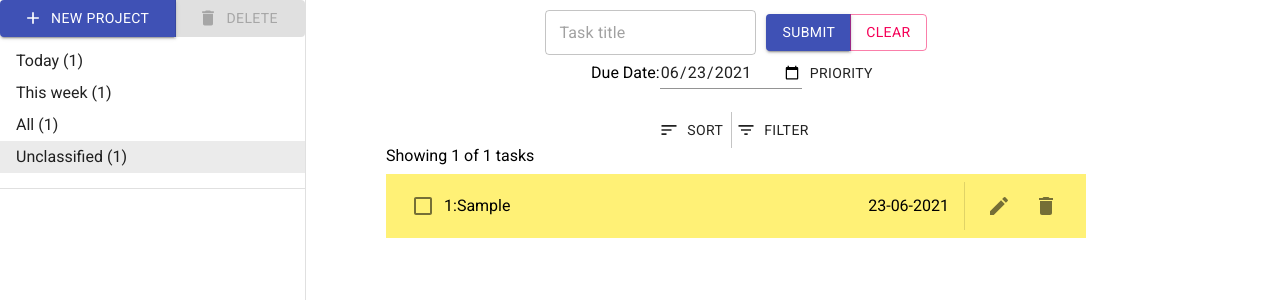
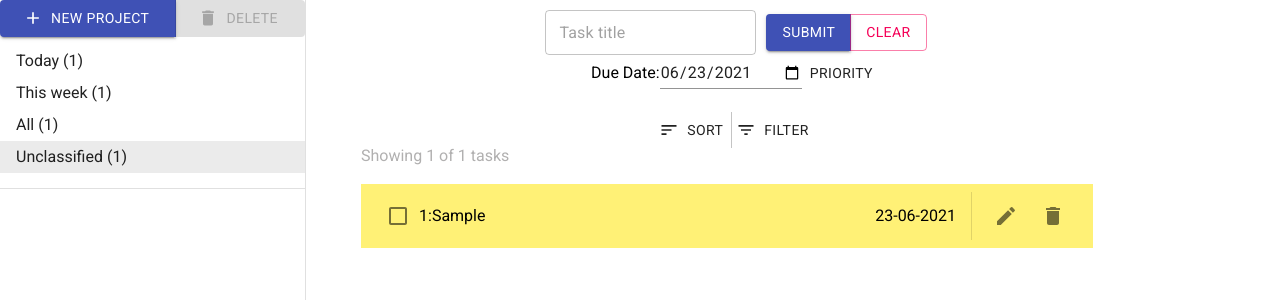
Before and after one commit to arkch99/task-app, a React (Create React App) app: page / in a window 1280 px wide. Both pictures are taken after typing "Sample" into the empty fields and a click on the button "SUBMIT". Shown: the top 300 px of the page. Built offline with nearby package versions, Linux system fonts and the light colour scheme.

Commit message:
Refactor and re-style todo-items for consistent layout

```diff
--- a/src/components/TaskItem.js
+++ b/src/components/TaskItem.js
@@ -102,14 +102,14 @@ class TaskItem extends Component{
 			</MenuItem>
 		));
 
-		const editDisplay = !this.props.edit ? "none": "block"; // controls if edit fields are displayed
-		const origDisplay = this.props.edit ? "none": "block"; // controls if original data elements are displayed
+		const editDisplay = !this.props.edit ? "none": "flex"; // controls if edit fields are displayed
+		const origDisplay = this.props.edit ? "none": "flex"; // controls if original data elements are displayed
 		const today = new Date().toISOString().slice(0, 10);
 		const isOverDue = this.props.task.dueDate < today;
 		const colourAnchor = <Button onClick={this.handleColourEditMenu}>Priority</Button>;
 
 		return (
-		<span key={this.props.task.id} className="todo-item">
+
 			<ListItem
 				id={this.props.task.id}
 				className="todo-item-container"
@@ -120,6 +120,7 @@ class TaskItem extends Component{
 					backgroundColor: colourCodes[this.props.task.colour]
 				}}
 			>
+			<span key={this.props.task.id} className="todo-item" style={{display:origDisplay}}>
 				<span className="task-info">
 					<Checkbox
 						value={this.props.task.id}
@@ -131,21 +132,12 @@ class TaskItem extends Component{
 					<span className="task-number">{`${this.props.taskNo}:`}</span>
 
 					<span className="task-text">
-						<span
+						{/* <span
 							style={{display:origDisplay}}
-						>
+						> */}
 							{`${this.props.task.text}`}
-						</span>
-						<span
-							style={{display:editDisplay}}
-						>
-							<TextField
-								type="text"
-								id={`${this.props.task.id}-text-edit`}
-								variant="outlined"
-								defaultValue={this.props.task.text}
-							/>
-						</span>
+						{/* </span> */}
+
 					</span>
 				</span>
 
@@ -153,25 +145,60 @@ class TaskItem extends Component{
 					<span className="task-date">
 						<span
 							className={isOverDue ? "task-date-due" : "task-date-ok"}
-							style={{display:origDisplay}}
+							// style={{display:origDisplay}}
 						>
 							{format(parseISO(this.props.task.dueDate), "dd-MM-yyyy")}
 						</span>
+					</span>
 
+					<Divider orientation="vertical" flexItem />
 
+					<ButtonGroup className="task-edit-btns">
+						<IconButton
+							value={this.props.task.id}
+							onClick={this.handTaskEditInt}//{this.props.edithandler}
+							disabled={this.props.task.done}
+						>
+							<EditIcon/>
+						</IconButton>
 
-						<span style={{display:editDisplay}}>
+						<IconButton
+							value={this.props.task.id}
+							onClick={this.props.delhandler}
+						>
+							<DeleteIcon/>
+						</IconButton>
+					</ButtonGroup>
+				</div>
+			</span>
+			{/* editable */}
+			<span key={`${this.props.task.id}-edit`}
+				className="todo-item todo-item-editable"
+				style={{display:editDisplay}}
+			>
+				<Checkbox
+					value={this.props.task.id}
+					onClick={this.props.checkhandler}
+					checked={this.props.task.done}
+					disabled={this.props.edit}
+				/>
+				<div className="task-text-date-edit-wrapper">
+					<TextField
+						type="text"
+						id={`${this.props.task.id}-text-edit`}
+						variant="outlined"
+						defaultValue={this.props.task.text}
+					/>
 					<TextField
 						type="date"
 						id={`${this.props.task.id}-date-edit`}
 						defaultValue={this.props.task.dueDate}
 					/>
-						</span>
-					</span>
+				</div>
+
 				<div
-						className="proj-edit-wrapper"
+					className="proj-colour-edit-wrapper"
 					id={`${this.props.task.id}-proj-edit-wrapper`}
-						style={{display:editDisplay}}
 				>
 					<InputLabel id="sel-proj-label" variant="outlined">Project</InputLabel>
 					<Select
@@ -192,22 +219,18 @@ class TaskItem extends Component{
 					>
 						{colourItems}
 					</Menu>
-
 				</div>
-
+					<div className="task-rhs-wrapper">
 						<Divider orientation="vertical" flexItem />
-
 						<ButtonGroup className="task-edit-btns">
 							<IconButton
 								value={this.props.task.id}
-						onClick={this.handTaskEditInt}//{this.props.edithandler}
-						disabled={this.props.task.done}
+								onClick={this.handTaskEditInt}
 							>
-						{this.props.edit ? <CheckIcon/> : <EditIcon/>}
+								<CheckIcon/>
 							</IconButton>
 							<IconButton
-						style={{display: this.props.edit ? "block" : "none"}}
-						onClick={this.cancelHandlerInt}//{this.props.cancelHandler}
+								onClick={this.cancelHandlerInt}
 							>
 								<CloseIcon/>
 							</IconButton>
@@ -219,9 +242,11 @@ class TaskItem extends Component{
 							</IconButton>
 						</ButtonGroup>
 					</div>
+				{/* </div> */}
+			</span>
 		</ListItem>
 
-		</span>)
+		)
 	}
 }
 
--- a/src/components/taskitem.css
+++ b/src/components/taskitem.css
@@ -1,14 +1,25 @@
 .todo-item-container{
 	display: flex;
-	width: 100%;
+	/* flex-direction: column; */
+	margin-top: 10px !important;
+	width: 700px;
 	justify-content: space-between !important;
+}
+
+.todo-item{
+	display: flex;
+	width: 700px;
+	justify-content: space-between !important;
+}
+
+.todo-item-editable{
+	align-items: center;
 }
 
 .task-rhs-wrapper{
 	display: flex;
-	width: 40%;
+	/* width: 40%; */
 	/* flex-grow: 1; */
-	align-self: flex-end;
 	align-items: center;
 	justify-content: flex-end;
 }
@@ -25,3 +36,13 @@
 .task-edit-btns{
 	margin-left: 10px;
 }
+
+.task-text-date-edit-wrapper{
+	display: flex;
+	flex-direction: column;
+}
+
+.proj-colour-edit-wrapper{
+	display: flex;
+	flex-direction: column;
+}
--- a/src/components/tasklist.css
+++ b/src/components/tasklist.css
@@ -1,16 +1,10 @@
-.todo-item{
-	display: flex;
-	width: 700px;
-	margin-bottom: 10px;
-}
-
 .todo-list{
 	list-style-type: none;
 }
 
-.proj-edit-wrapper{
+/* .proj-edit-wrapper{
 	display: none;
-}
+} */
 
 .task-date-due{
 	color:red;
@@ -18,7 +12,7 @@
 
 .task-view-wrapper{
 	display: flex;
-	min-width: 700px;
+	min-width: 750px;
 	flex-direction: column;
 	margin-top: 20px;
 	align-items: flex-start;
@@ -35,4 +29,5 @@ ul{
 
 #n-task-display{
 	margin-bottom: 10px;
+	color: rgb(177, 176, 176);
 }
```
Lines whose indentation alone changed are shown as unchanged.
